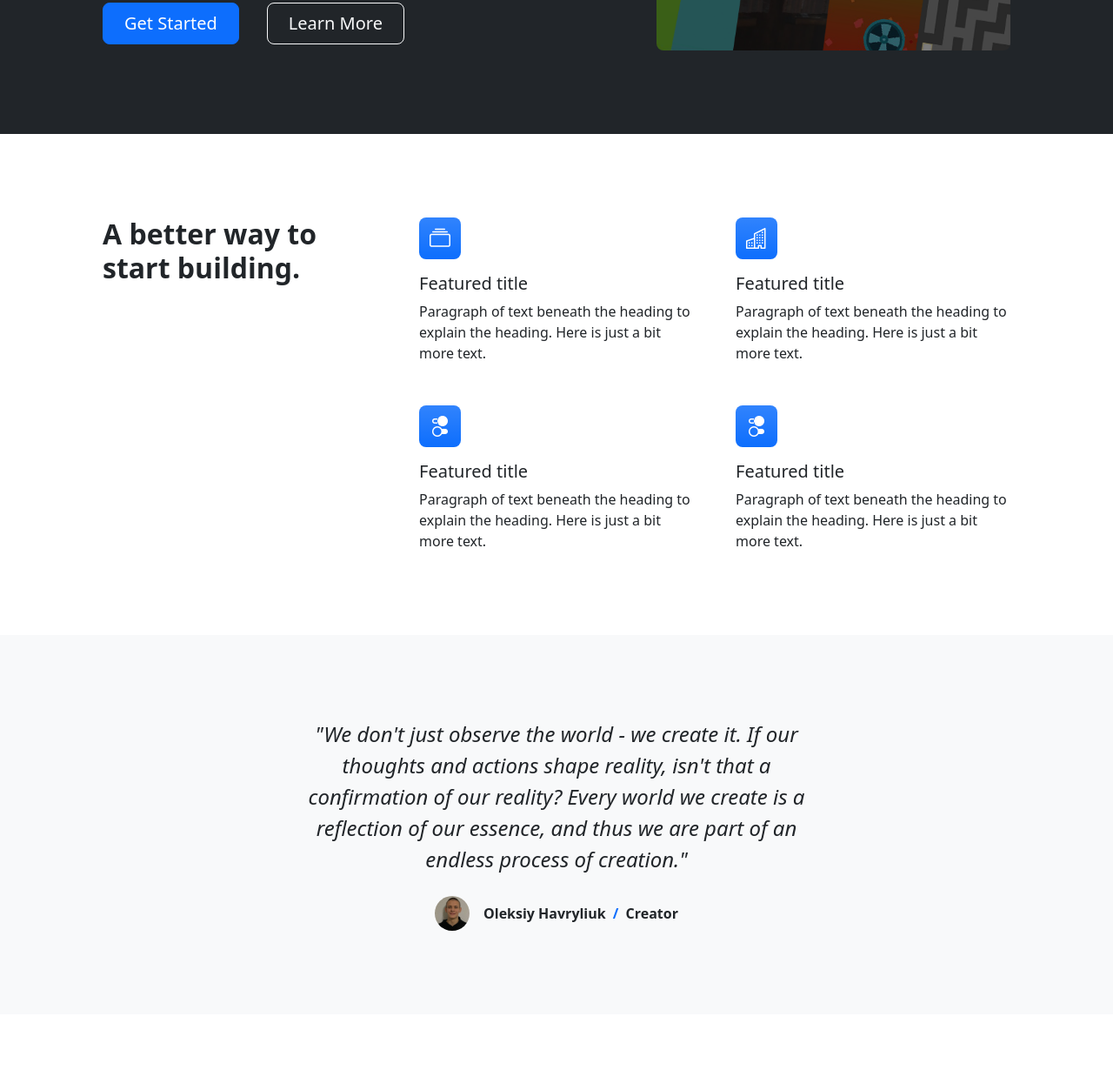
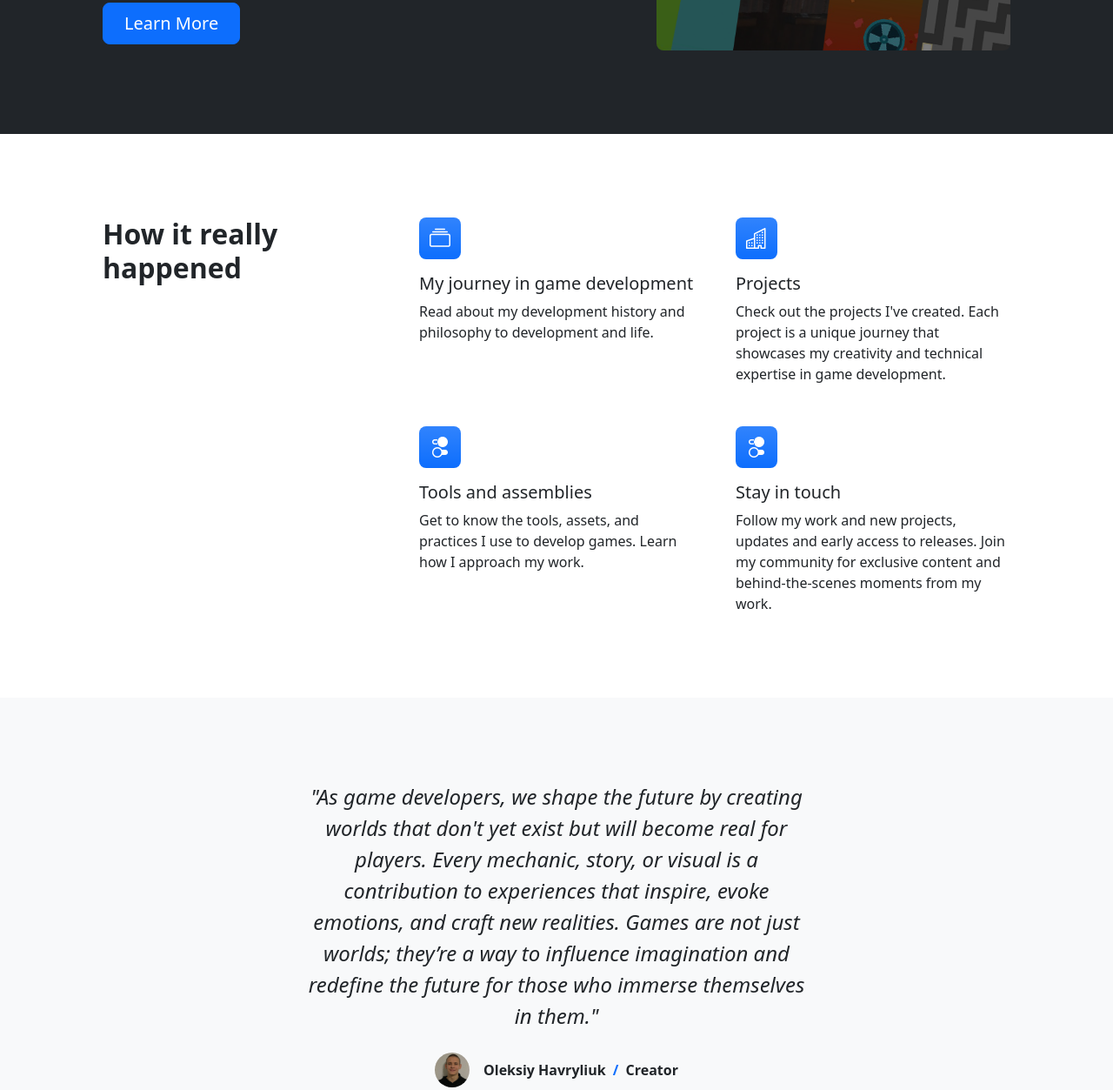
Before and after one commit to Kruty1918/SimpleGameStudio29, a plain HTML site: page index.html in a window 1280 px wide. Shown: the part 365-1618 px from the top of the page at 87% size. Drawn offline with nearby package versions, Linux system fonts and the light colour scheme.

Commit message:
update index

```diff
--- a/index.html
+++ b/index.html
@@ -64,8 +64,8 @@
                                 with interesting characters. Discover new worlds and enjoy a game that will always be
                                 interesting!</p>
                             <div class="d-grid gap-3 d-sm-flex justify-content-sm-center justify-content-xl-start">
-                                <a class="btn btn-primary btn-lg px-4 me-sm-3" href="#features">Get Started</a>
-                                <a class="btn btn-outline-light btn-lg px-4" href="#!">Learn More</a>
+                                <a class="btn btn-primary btn-lg px-4 me-sm-3" href="#features">Learn More</a>
+                                <!-- <a class="btn btn-outline-light btn-lg px-4" href="#!">Learn More</a> -->
                             </div>
                         </div>
                     </div>
@@ -79,37 +79,39 @@
             <div class="container px-5 my-5">
                 <div class="row gx-5">
                     <div class="col-lg-4 mb-5 mb-lg-0">
-                        <h2 class="fw-bolder mb-0">A better way to start building.</h2>
+                        <h2 class="fw-bolder mb-0">How it really happened</h2>
                     </div>
                     <div class="col-lg-8">
                         <div class="row gx-5 row-cols-1 row-cols-md-2">
                             <div class="col mb-5 h-100">
                                 <div class="feature bg-primary bg-gradient text-white rounded-3 mb-3"><i
                                         class="bi bi-collection"></i></div>
-                                <h2 class="h5">Featured title</h2>
-                                <p class="mb-0">Paragraph of text beneath the heading to explain the heading. Here is
-                                    just a bit more text.</p>
+                                <h2 class="h5">My journey in game development</h2>
+                                <p class="mb-0">Read about my development history and philosophy to development and
+                                    life.</p>
                             </div>
                             <div class="col mb-5 h-100">
                                 <div class="feature bg-primary bg-gradient text-white rounded-3 mb-3"><i
                                         class="bi bi-building"></i></div>
-                                <h2 class="h5">Featured title</h2>
-                                <p class="mb-0">Paragraph of text beneath the heading to explain the heading. Here is
-                                    just a bit more text.</p>
+                                <h2 class="h5">Projects</h2>
+                                <p class="mb-0">Check out the projects I've created. Each project is a unique journey
+                                    that showcases my creativity and technical
+                                    expertise in game development.</p>
                             </div>
                             <div class="col mb-5 mb-md-0 h-100">
                                 <div class="feature bg-primary bg-gradient text-white rounded-3 mb-3"><i
                                         class="bi bi-toggles2"></i></div>
-                                <h2 class="h5">Featured title</h2>
-                                <p class="mb-0">Paragraph of text beneath the heading to explain the heading. Here is
-                                    just a bit more text.</p>
+                                <h2 class="h5">Tools and assemblies</h2>
+                                <p class="mb-0">Get to know the tools, assets, and practices I use to develop games.
+                                    Learn how I approach my work.</p>
                             </div>
                             <div class="col h-100">
                                 <div class="feature bg-primary bg-gradient text-white rounded-3 mb-3"><i
                                         class="bi bi-toggles2"></i></div>
-                                <h2 class="h5">Featured title</h2>
-                                <p class="mb-0">Paragraph of text beneath the heading to explain the heading. Here is
-                                    just a bit more text.</p>
+                                <h2 class="h5">Stay in touch</h2>
+                                <p class="mb-0">Follow my work and new projects, updates and early access to releases.
+                                    Join my community for exclusive content and
+                                    behind-the-scenes moments from my work.</p>
                             </div>
                         </div>
                     </div>
@@ -122,11 +124,13 @@
                 <div class="row gx-5 justify-content-center">
                     <div class="col-lg-10 col-xl-7">
                         <div class="text-center">
-                            <div class="fs-4 mb-4 fst-italic">"We don't just observe the world - we create it. If our
-                                thoughts and actions shape reality, isn't that a confirmation of
-                                our reality? Every world we create is a reflection of our essence, and thus we are part
-                                of an endless process of
-                                creation."</div>
+                            <div class="fs-4 mb-4 fst-italic">"As game developers, we shape the future by creating
+                                worlds that don't yet exist but will become real for players. Every
+                                mechanic, story, or visual is a contribution to experiences that inspire, evoke
+                                emotions, and craft new realities. Games
+                                are not just worlds; they’re a way to influence imagination and redefine the future for
+                                those who immerse themselves in
+                                them."</div>
                             <div class="d-flex align-items-center justify-content-center">
                                 <img class="rounded-circle me-3" src="assets/Creator.png" alt="Creator" width="40"
                                     height="40">
@@ -232,26 +236,6 @@
                         </div>
                     </div>
                 </div>
-                <!-- Call to action-->
-                <aside class="bg-primary bg-gradient rounded-3 p-4 p-sm-5 mt-5">
-                    <div
-                        class="d-flex align-items-center justify-content-between flex-column flex-xl-row text-center text-xl-start">
-                        <div class="mb-4 mb-xl-0">
-                            <div class="fs-3 fw-bold text-white">New products, delivered to you.</div>
-                            <div class="text-white-50">Sign up for our newsletter for the latest updates.</div>
-                        </div>
-                        <div class="ms-xl-4">
-                            <div class="input-group mb-2">
-                                <input class="form-control" type="text" placeholder="Email address..."
-                                    aria-label="Email address..." aria-describedby="button-newsletter" />
-                                <button class="btn btn-outline-light" id="button-newsletter" type="button">Sign
-                                    up</button>
-                            </div>
-                            <div class="small text-white-50">We care about privacy, and will never share your data.
-                            </div>
-                        </div>
-                    </div>
-                </aside>
             </div>
         </section>
     </main>
@@ -260,7 +244,7 @@
         <div class="container px-5">
             <div class="row align-items-center justify-content-between flex-column flex-sm-row">
                 <div class="col-auto">
-                    <div class="small m-0 text-white">Copyright &copy; Your Website 2023</div>
+                    <div class="small m-0 text-white">Copyright &copy; SimpleGameStudio29 2025</div>
                 </div>
                 <div class="col-auto">
                     <a class="link-light small" href="#!">Privacy</a>
```
